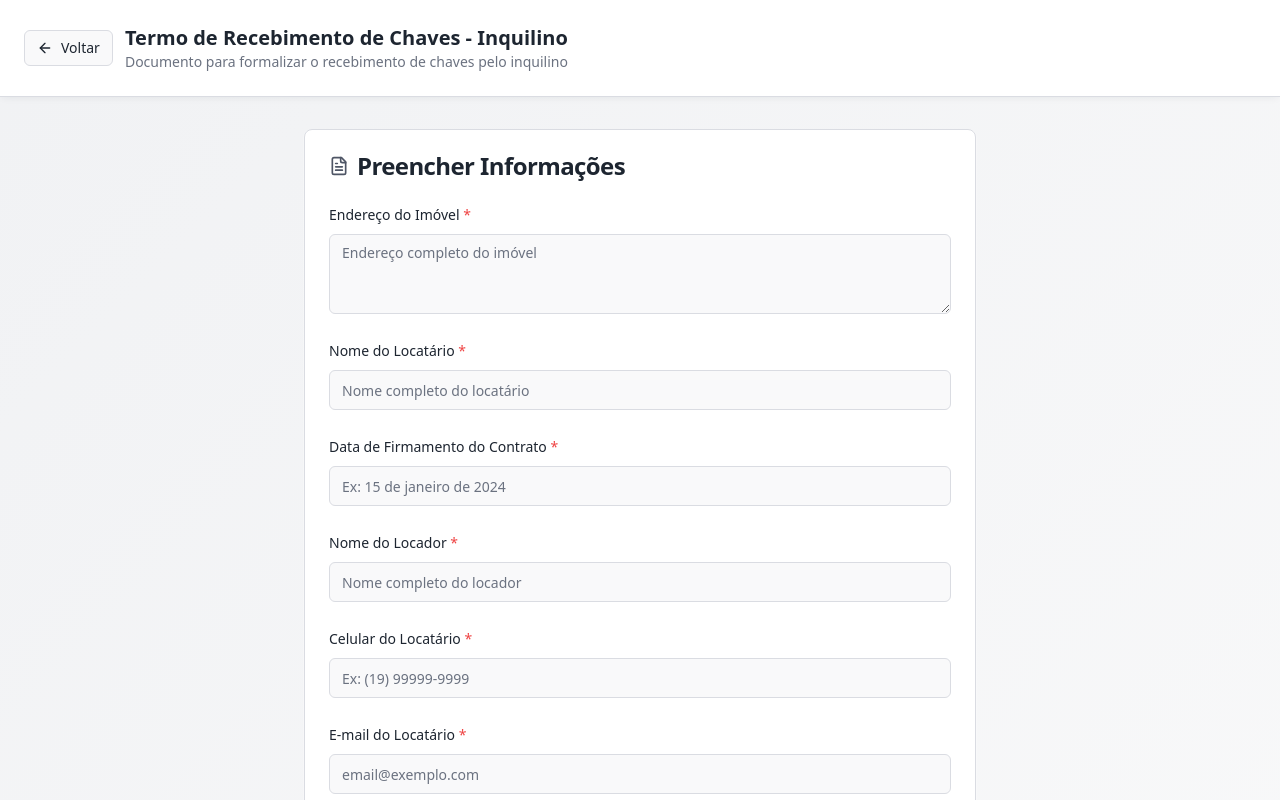
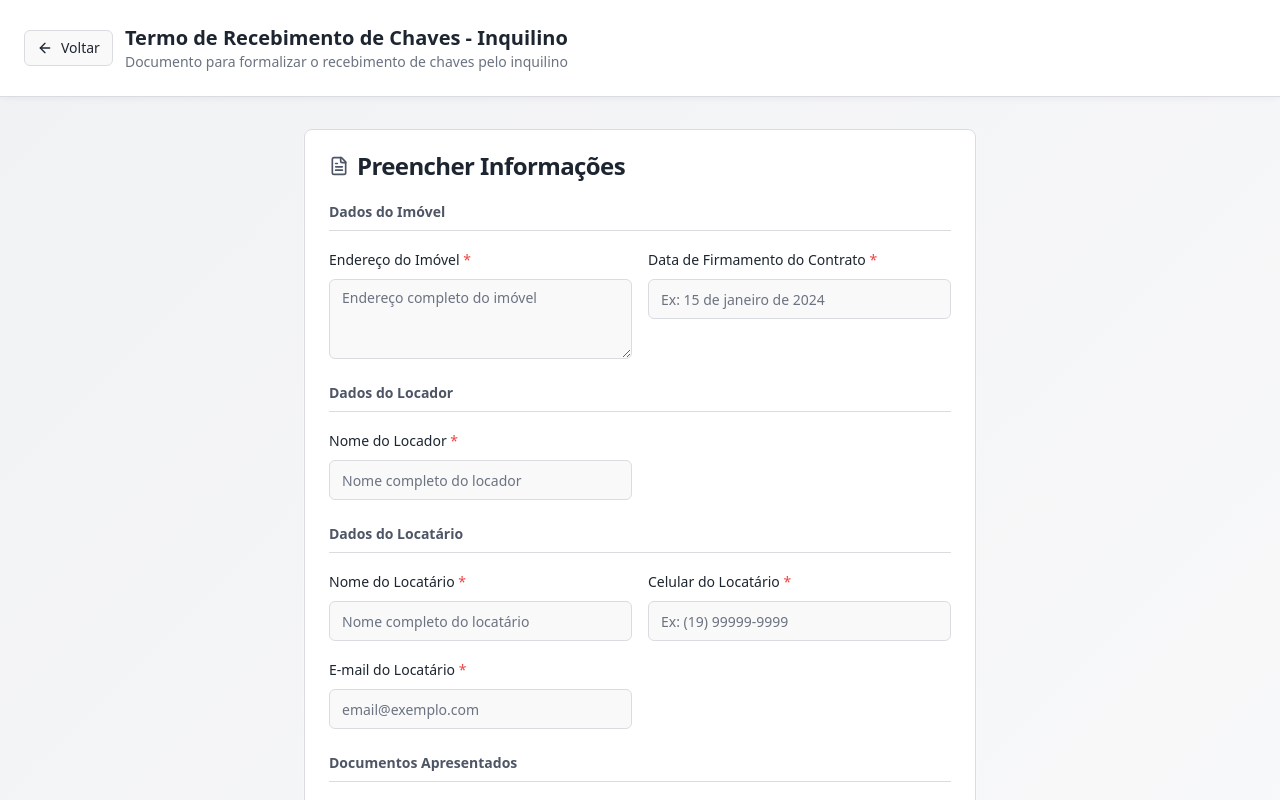
Before and after one commit to VictorCainj/doc-forge-buddy, a React (Vite) app: page /documento/termo-inquilino in a window 1280 px wide. Shown: the top 800 px of the page. Built offline with nearby package versions, Linux system fonts and the light colour scheme.

Commit message:
Agrupar campos de formulário

```diff
--- a/src/components/DocumentForm.tsx
+++ b/src/components/DocumentForm.tsx
@@ -19,15 +19,21 @@ interface FormField {
   placeholder?: string;
 }
 
+interface FieldGroup {
+  title: string;
+  fields: FormField[];
+}
+
 interface DocumentFormProps {
   title: string;
   description: string;
-  fields: FormField[];
+  fields?: FormField[];
+  fieldGroups?: FieldGroup[];
   template: string;
   onGenerate: (data: Record<string, string>) => void;
 }
 
-const DocumentForm = ({ title, description, fields, template, onGenerate }: DocumentFormProps) => {
+const DocumentForm = ({ title, description, fields, fieldGroups, template, onGenerate }: DocumentFormProps) => {
   const navigate = useNavigate();
   const [formData, setFormData] = useState<Record<string, string>>({});
   const [showPreview, setShowPreview] = useState(false);
@@ -179,7 +185,14 @@ const DocumentForm = ({ title, description, fields, template, onGenerate }: Docu
               </CardTitle>
             </CardHeader>
             <CardContent className="space-y-6">
-              {fields.map((field) => (
+              {fieldGroups ? (
+                fieldGroups.map((group, groupIndex) => (
+                  <div key={groupIndex} className="space-y-4">
+                    <h3 className="text-sm font-semibold text-primary border-b border-border pb-2">
+                      {group.title}
+                    </h3>
+                    <div className="grid grid-cols-1 md:grid-cols-2 gap-4">
+                      {group.fields.map((field) => (
                         <div key={field.name} className="space-y-2">
                           <Label htmlFor={field.name} className="text-sm font-medium">
                             {field.label} {field.required && <span className="text-destructive">*</span>}
@@ -203,6 +216,35 @@ const DocumentForm = ({ title, description, fields, template, onGenerate }: Docu
                           )}
                         </div>
                       ))}
+                    </div>
+                  </div>
+                ))
+              ) : (
+                fields?.map((field) => (
+                  <div key={field.name} className="space-y-2">
+                    <Label htmlFor={field.name} className="text-sm font-medium">
+                      {field.label} {field.required && <span className="text-destructive">*</span>}
+                    </Label>
+                    {field.type === "textarea" ? (
+                      <Textarea
+                        id={field.name}
+                        placeholder={field.placeholder}
+                        value={formData[field.name] || ""}
+                        onChange={(e) => handleInputChange(field.name, e.target.value)}
+                        className="min-h-20"
+                      />
+                    ) : (
+                      <Input
+                        id={field.name}
+                        type={field.type}
+                        placeholder={field.placeholder}
+                        value={formData[field.name] || ""}
+                        onChange={(e) => handleInputChange(field.name, e.target.value)}
+                      />
+                    )}
+                  </div>
+                ))
+              )}
 
               <Button
                 onClick={handleGenerate}
--- a/src/pages/TermoInquilino.tsx
+++ b/src/pages/TermoInquilino.tsx
@@ -1,18 +1,43 @@
 import DocumentForm from "@/components/DocumentForm";
 
 const TermoInquilino = () => {
-  const fields = [
+  const fieldGroups = [
+    {
+      title: "Dados do Imóvel",
+      fields: [
         { name: "endereco", label: "Endereço do Imóvel", type: "textarea" as const, required: true, placeholder: "Endereço completo do imóvel" },
+        { name: "dataContrato", label: "Data de Firmamento do Contrato", type: "text" as const, required: true, placeholder: "Ex: 15 de janeiro de 2024" }
+      ]
+    },
+    {
+      title: "Dados do Locador",
+      fields: [
+        { name: "nomeLocador", label: "Nome do Locador", type: "text" as const, required: true, placeholder: "Nome completo do locador" }
+      ]
+    },
+    {
+      title: "Dados do Locatário",
+      fields: [
         { name: "nomeLocatario", label: "Nome do Locatário", type: "text" as const, required: true, placeholder: "Nome completo do locatário" },
-    { name: "dataContrato", label: "Data de Firmamento do Contrato", type: "text" as const, required: true, placeholder: "Ex: 15 de janeiro de 2024" },
-    { name: "nomeLocador", label: "Nome do Locador", type: "text" as const, required: true, placeholder: "Nome completo do locador" },
         { name: "celularLocatario", label: "Celular do Locatário", type: "text" as const, required: true, placeholder: "Ex: (19) 99999-9999" },
-    { name: "emailLocatario", label: "E-mail do Locatário", type: "text" as const, required: true, placeholder: "email@exemplo.com" },
+        { name: "emailLocatario", label: "E-mail do Locatário", type: "text" as const, required: true, placeholder: "email@exemplo.com" }
+      ]
+    },
+    {
+      title: "Documentos Apresentados",
+      fields: [
         { name: "cpfl", label: "CPFL Apresentada", type: "text" as const, required: true, placeholder: "SIM ou NÃO" },
-    { name: "daev", label: "DAEV Apresentada", type: "text" as const, required: true, placeholder: "SIM ou NÃO" },
+        { name: "daev", label: "DAEV Apresentada", type: "text" as const, required: true, placeholder: "SIM ou NÃO" }
+      ]
+    },
+    {
+      title: "Vistoria e Entrega",
+      fields: [
         { name: "tipoQuantidadeChaves", label: "Tipo e Quantidade de Chaves", type: "textarea" as const, required: true, placeholder: "Ex: 04 chaves simples" },
         { name: "dataVistoria", label: "Data da Vistoria", type: "text" as const, required: true, placeholder: "Ex: 28/08/2025" },
         { name: "nomeQuemRetira", label: "Nome de Quem Retira a Chave", type: "text" as const, required: true, placeholder: "Nome completo" }
+      ]
+    }
   ];
 
   // Gera data atual automaticamente
@@ -82,7 +107,7 @@ ________________________________________<br>
     <DocumentForm
       title="Termo de Recebimento de Chaves - Inquilino"
       description="Documento para formalizar o recebimento de chaves pelo inquilino"
-      fields={fields}
+      fieldGroups={fieldGroups}
       template={template}
       onGenerate={handleGenerate}
     />
```
Lines whose indentation alone changed are shown as unchanged.
